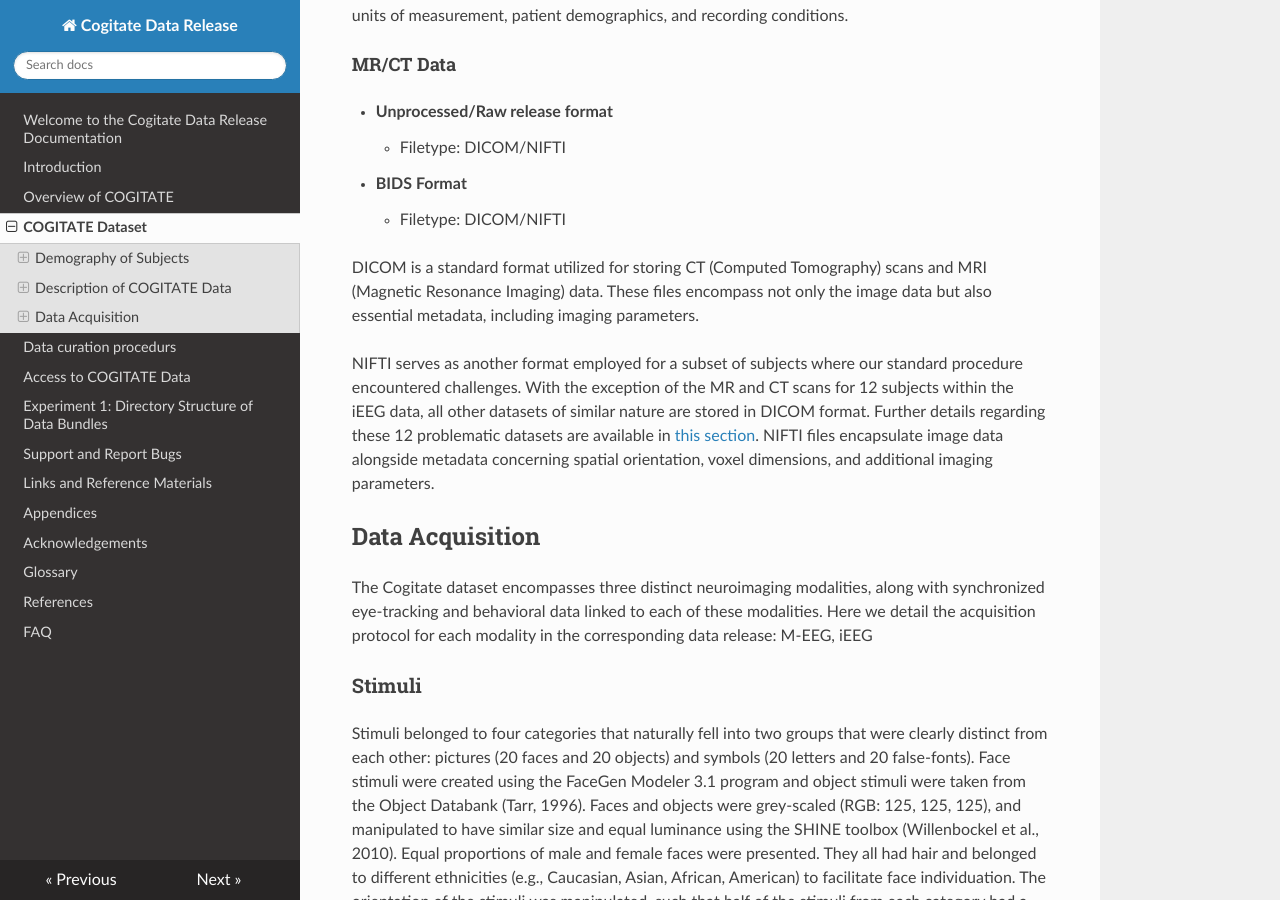
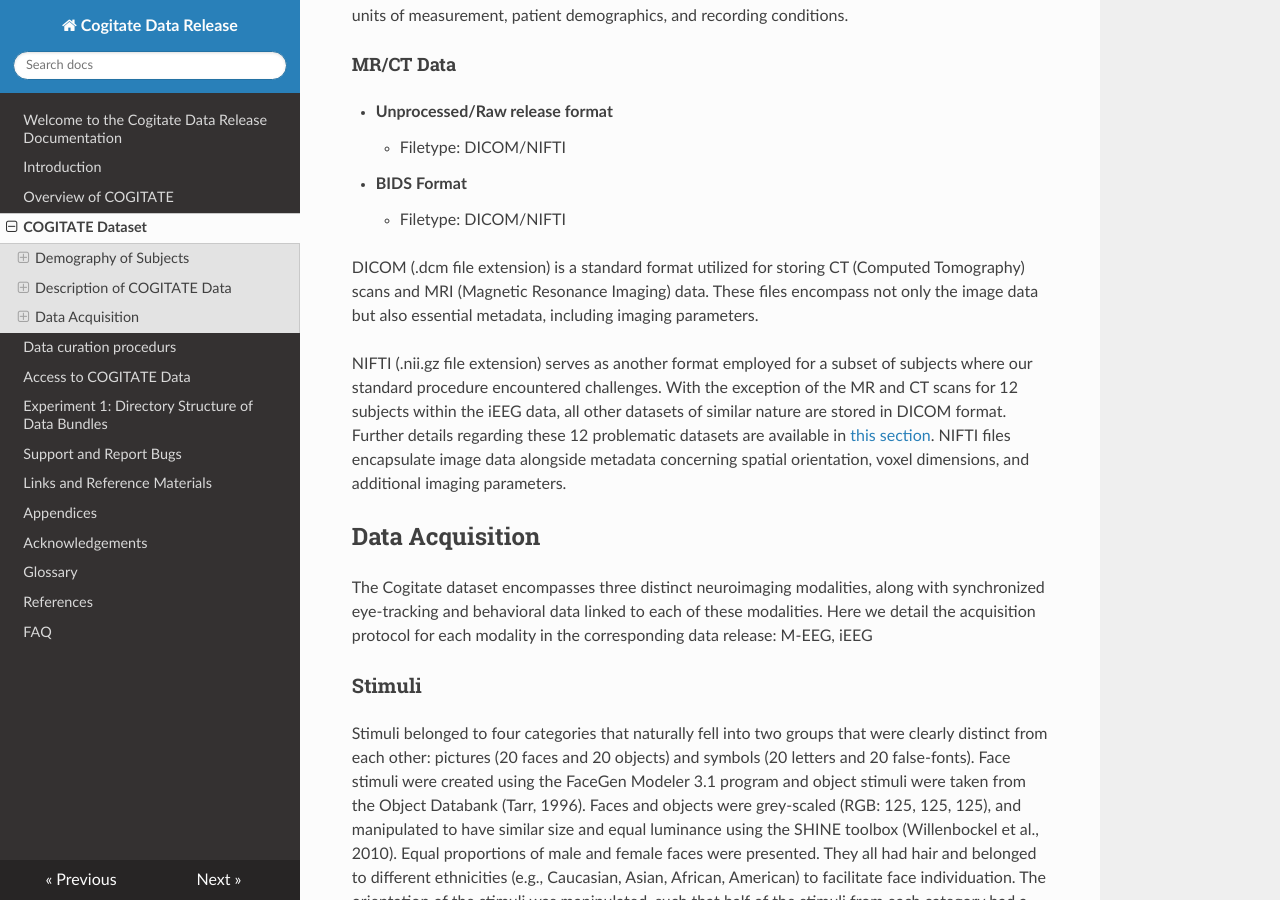
Before and after one commit to Cogitate-consortium/cogitate-data, an MkDocs documentation site: the page built from docs/03_cogdataset.md, in a window 1280 px wide and 900 px high, scrolled down 6506 px. Built offline with MkDocs 1.6.1, drawn with Linux system fonts in a browser that asks for light colours; nearby versions of some CDN libraries.

Commit message:
Added extensions of .dcm and .nii.gz to File Type Glossary table in COGITATE Dataset file

```diff
--- a/docs/03_cogdataset.md
+++ b/docs/03_cogdataset.md
@@ -148,9 +148,9 @@ EDF files are designed to accommodate data from multiple channels, allowing rese
 - **BIDS Format**
       - Filetype: DICOM/NIFTI
 
-DICOM is a standard format utilized for storing CT (Computed Tomography) scans and MRI (Magnetic Resonance Imaging) data. These files encompass not only the image data but also essential metadata, including imaging parameters.
+DICOM (.dcm file extension) is a standard format utilized for storing CT (Computed Tomography) scans and MRI (Magnetic Resonance Imaging) data. These files encompass not only the image data but also essential metadata, including imaging parameters.
 
-NIFTI serves as another format employed for a subset of subjects where our standard procedure encountered challenges. With the exception of the MR and CT scans for 12 subjects within the iEEG data, all other datasets of similar nature are stored in DICOM format. Further details regarding these 12 problematic datasets are available in [this section](#deviations-from-data-curation-procedure). NIFTI files encapsulate image data alongside metadata concerning spatial orientation, voxel dimensions, and additional imaging parameters.
+NIFTI (.nii.gz file extension) serves as another format employed for a subset of subjects where our standard procedure encountered challenges. With the exception of the MR and CT scans for 12 subjects within the iEEG data, all other datasets of similar nature are stored in DICOM format. Further details regarding these 12 problematic datasets are available in [this section](#deviations-from-data-curation-procedure). NIFTI files encapsulate image data alongside metadata concerning spatial orientation, voxel dimensions, and additional imaging parameters.
 
 ## Data Acquisition
 
```
